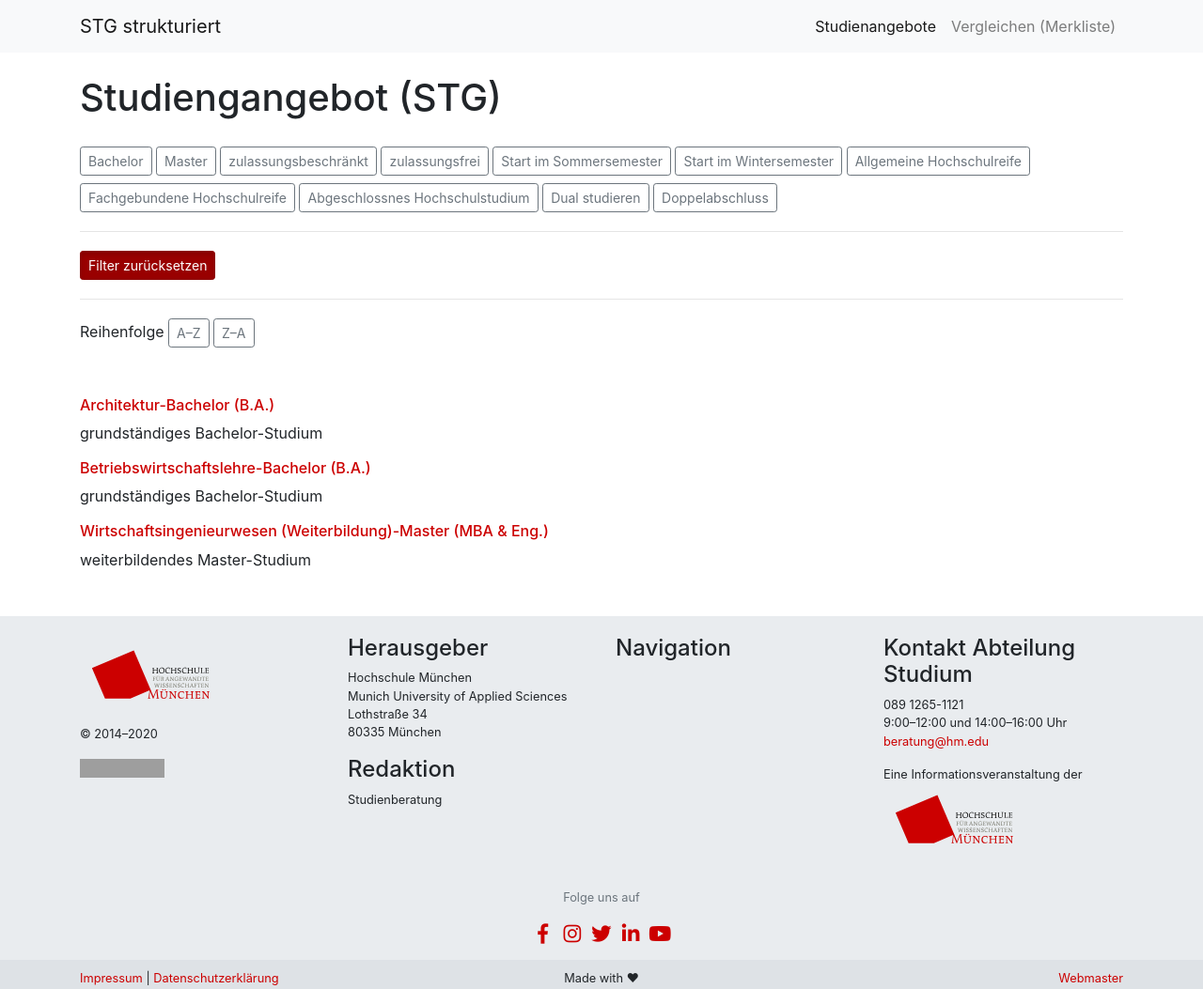
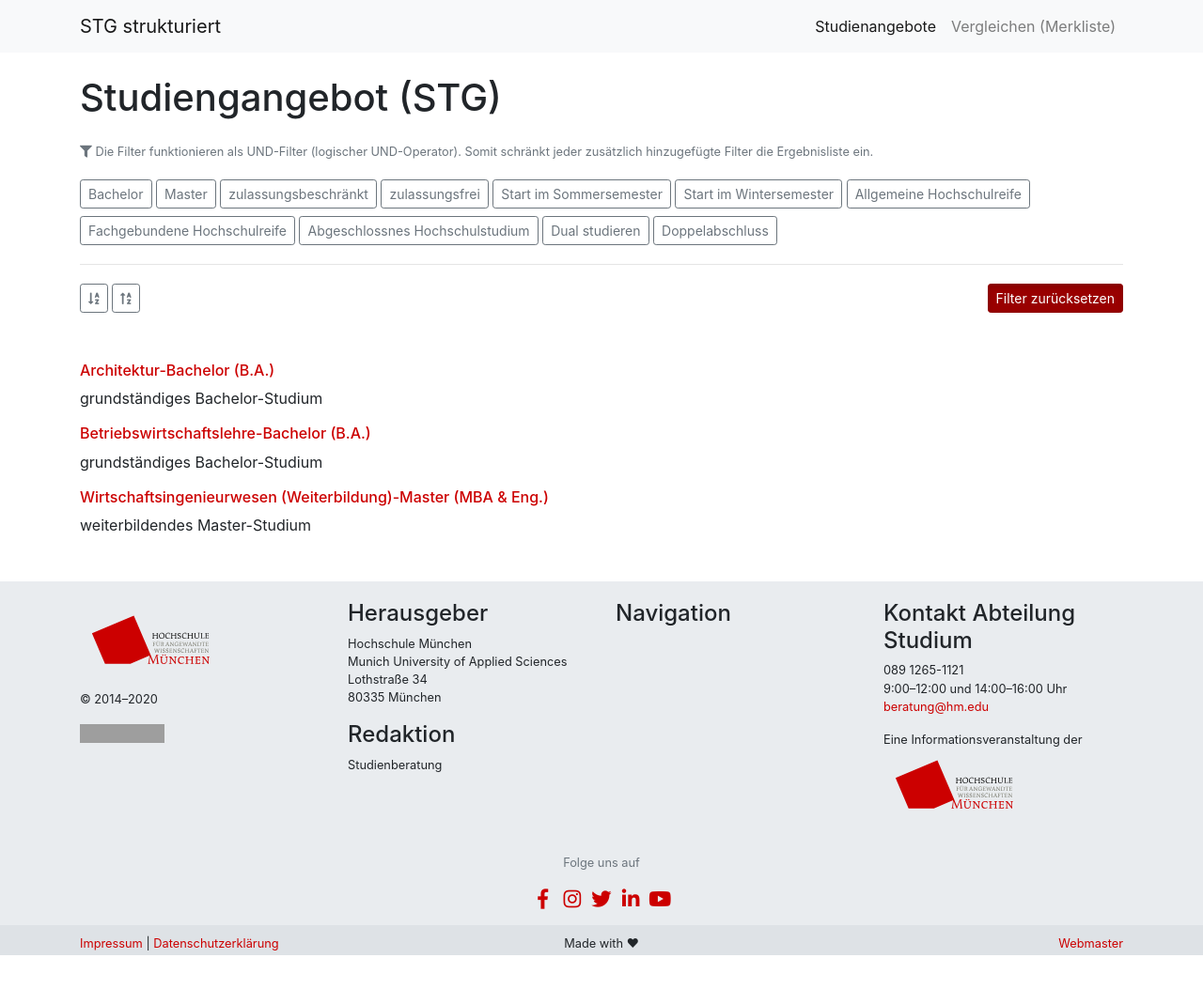
Before and after one commit to tgermer/stg, a Jekyll site: the page built from stg.html, in a window 1280 px wide and 1053 px high. Shown: the whole window at 94% size. Built offline with Jekyll 4.4.1, drawn with Linux system fonts in a browser that asks for light colours; some of the changed lines change nothing that is shown; grey boxes are pictures that could not be loaded.

Commit message:
Filter angepasst auf URL-Filterung

```diff
--- a/_includes/footer.html
+++ b/_includes/footer.html
@@ -84,35 +84,8 @@
 
 <!-- Filter mit MixItUp https://www.kunkalabs.com/mixitup/docs/get-started/ -->
 <script src="{{ site.url }}/assets/js/mixitup.min.js" type="text/javascript"></script>
-<script type="text/javascript">
-  // var mixer = mixitup('.mix-studienangebot');
-  // var mixer = mixitup(containerEl, {
-  //   selectors: {
-  //     target: '.mix-studienangebot'
-  //   },
-  //   animation: {
-  //     // duration: 300,
-  //     enable: false
-  //   }
-  // });
-</script>
 
-<script>
-  // $(document).ready(function() {
-  //       var containerEl = document.querySelector('.mix-studienangebot');
-  //
-  //       var mixer = mixitup(containerEl, {
-  //           controls: {
-  //             toggleLogic: 'and'
-  //           },
-  //           animation: {
-  //             //     // duration: 300,
-  //             enable: false
-  //           });
-  //       });
-</script>
-
-<script>
+<!-- <script>
   var containerEl = document.querySelector('.mix-studienangebot');
 
   var mixer = mixitup(containerEl, {
@@ -142,6 +115,108 @@
         },
       },
 });
+</script> -->
+
+<script>
+  // As we have no server-side application or routes, we will use
+  // a URL "hash" for this demo, but we chould just as easily use
+  // a URL route segment.
+
+  // As we will use the target selector in several parts of the demo,
+  // we will declare it as a variable here.
+
+  var targetSelector = '.mix';
+
+  /**
+   * Reads a hash from the URL (if present), and converts it into a class
+   * selector string. E.g "#green" -> ".green". Otherwise, defaults
+   * to the targetSelector, equivalent to "all"
+   *
+   * @return {string}
+   */
+
+  function getSelectorFromHash() {
+    var hash = window.location.hash.replace(/^#/g, '');
+
+    var selector = hash ? '.' + hash : targetSelector;
+
+    return selector;
+  }
+
+  /**
+   * Updates the URL whenever the current filter changes.
+   *
+   * @param   {mixitup.State} state
+   * @return  {void}
+   */
+
+  function setHash(state) {
+    var selector = state.activeFilter.selector;
+    var newHash = '#' + selector.replace(/^\./g, '');
+
+    if (selector === targetSelector && window.location.hash) {
+      // Equivalent to filter "all", remove the hash
+
+      history.pushState(null, document.title, window.location.pathname); // or history.replaceState()
+    } else if (newHash !== window.location.hash && selector !== targetSelector) {
+      // Change the hash
+
+      history.pushState(null, document.title, window.location.pathname + newHash); // or history.replaceState()
+    }
+  }
+
+  // Instantiate and configure the mixer
+
+  var mixer = mixitup('.mix-studienangebot', {
+    selectors: {
+      target: targetSelector
+    },
+    classNames: {
+      modifierActive: ' active'
+    },
+    animation: {
+      enable: false,
+      // effects: 'fade',
+      // easing: 'cubic-bezier(1, 0, 0, 1)',
+      // duration: 400,
+    },
+    controls: {
+      scope: 'global',
+      live: false,
+      toggleLogic: 'and',
+    },
+    callbacks: {
+      onMixFail: function(state) {
+        console.log('No items could be found matching the requested filter');
+      },
+    },
+    load: {
+      filter: getSelectorFromHash(), // Ensure that the mixer's initial filter matches the URL on startup
+      // filter: 'all',
+      sort: 'random',
+      // sort: 'asc',
+      // sort: 'desc',
+    },
+    callbacks: {
+      onMixEnd: setHash // Call the setHash() method at the end of each operation
+    },
+  });
+
+  // Add an "onhashchange" handler to keep the mixer in sync as the user goes
+  // back and forward through their history.
+
+  // NB: This may or may not be the desired behavior for your project. If you don't
+  // want MixItUp operations to count as individual history items, simply use
+  // 'replaceState()' instead of 'pushState()' within the 'setHash()' function above.
+  // In which case this handler would no longer be neccessary.
+
+  window.onhashchange = function() {
+    var selector = getSelectorFromHash();
+
+    if (selector === mixer.getState().activeFilter.selector) return; // no change
+
+    mixer.filter(selector);
+  };
 </script>
 
 
--- a/stg.html
+++ b/stg.html
@@ -33,6 +33,8 @@
   <button type="filterSelection(value)" class="btn my-1 btn-sm btn-primary">Filter zurücksetzen</button>
 </form> -->
 
+<p class="text-muted small"><i class="fas fa-filter"></i> Die Filter funktionieren als UND-Filter (logischer UND-Operator). Somit schränkt jeder zusätzlich hinzugefügte Filter die Ergebnisliste ein.</p>
+
 <button type="button" class="btn my-1 btn-sm btn-outline-secondary" data-toggle=".bachelor">Bachelor</button>
 <button type="button" class="btn my-1 btn-sm btn-outline-secondary" data-toggle=".master">Master</button>
 <button type="button" class="btn my-1 btn-sm btn-outline-secondary" data-toggle=".zulassungsbeschraenkt">zulassungsbeschränkt</button>
@@ -45,13 +47,11 @@
 <button type="button" class="btn my-1 btn-sm btn-outline-secondary" data-toggle=".dual">Dual studieren</button>
 <button type="button" class="btn my-1 btn-sm btn-outline-secondary" data-toggle=".doppelabschluss">Doppelabschluss</button>
 <hr>
-<button type="button" class="btn my-1 btn-sm btn-primary" data-filter="all">Filter zurücksetzen</button>
 
-<hr>
-Reihenfolge
-<button type="button" class="btn my-1 btn-sm btn-outline-secondary" data-sort="order:asc">A–Z</button>
-<button type="button" class="btn my-1 btn-sm btn-outline-secondary" data-sort="order:descending">Z–A</button>
+<button type="button" class="btn my-1 btn-sm btn-outline-secondary" data-sort="order:asc"><i class="fas fa-sort-alpha-down"></i></button>
+<button type="button" class="btn my-1 btn-sm btn-outline-secondary" data-sort="order:descending"><i class="fas fa-sort-alpha-up"></i></button>
 <!-- <button type="button" class="btn my-1 btn-sm btn-outline-secondary" data-sort="random">Random</button> -->
+<button type="button" class="ml-4 btn my-1 btn-sm btn-primary float-right" data-filter="all">Filter zurücksetzen</button>
 
 
 <div id="filter" class="my-5 mix-studienangebot">
```
